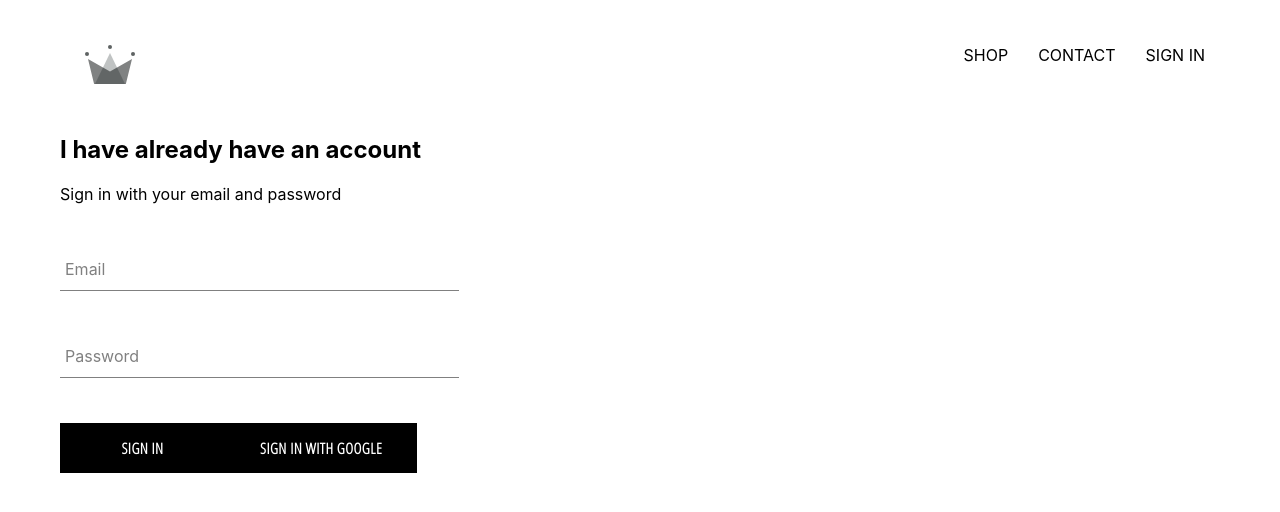
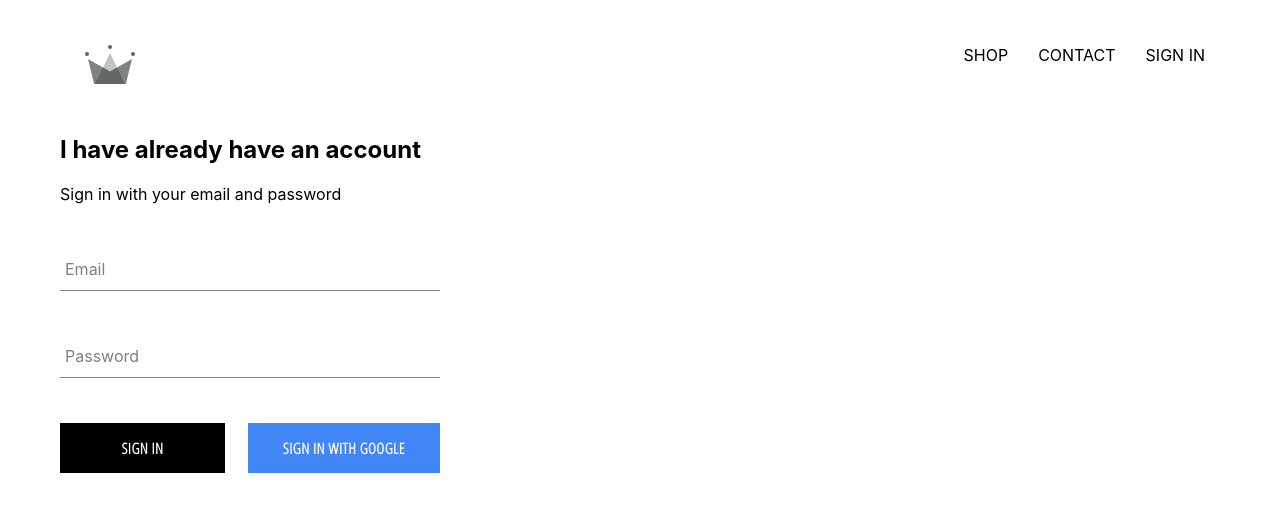
Before and after one commit to Fangyu-Zhou/E-commerce, a React (Create React App) app: page /signin in a window 1280 px wide. Shown: the top 512 px of the page. Built offline with nearby package versions, Linux system fonts and the light colour scheme; no server answers.

Commit message:
added styling for sign in with google button and box-sizing for universal items

```diff
--- a/src/App.css
+++ b/src/App.css
@@ -7,3 +7,7 @@ a {
     text-decoration: none;
     color: black;
 }
+
+* {
+    box-sizing: border-box;
+}
--- a/src/components/sign-in/sign-in.jsx
+++ b/src/components/sign-in/sign-in.jsx
@@ -55,8 +55,10 @@ class SignIn extends React.Component {
                         required
                     />
 
-                    <Custombutton type='submit'> Sign in </Custombutton>
-                    <Custombutton onClick={SignInWithGoogle}> Sign in with Google</Custombutton>
+                    <div className='buttons'>
+                        <Custombutton type='submit'> Sign in </Custombutton>
+                        <Custombutton onClick={SignInWithGoogle} isGoogleSignIn> Sign in with Google</Custombutton>
+                    </div>
                 </form>
             </div>
         );
--- a/src/components/sign-in/sign-in.scss
+++ b/src/components/sign-in/sign-in.scss
@@ -1,9 +1,14 @@
 .sign-in {
-  width: 30vw;
+  width: 380px;
   display: flex;
   flex-direction: column;
 
   .title {
     margin: 10px 0;
   }
+
+  .buttons {
+    display: flex;
+    justify-content: space-between;
+  }
 }
--- a/src/components/wigets/custom-button/custom-button.jsx
+++ b/src/components/wigets/custom-button/custom-button.jsx
@@ -2,8 +2,8 @@ import React from 'react';
 
 import './custom-button.scss';
 
-const Custombutton = ({children, ...otherProps}) => (
-    <button className='custom-button' {...otherProps}>
+const Custombutton = ({children, isGoogleSignIn, ...otherProps}) => (
+    <button className={`custom-button ${isGoogleSignIn ? 'google-sign-in' : ''}`} {...otherProps}>
         {children}
     </button>
 );
--- a/src/components/wigets/custom-button/custom-button.scss
+++ b/src/components/wigets/custom-button/custom-button.scss
@@ -19,4 +19,14 @@
     color: black;
     border: 1px solid black;
   }
+
+  &.google-sign-in {
+    background-color: #4285f4;
+    color: white;
+
+    &:hover {
+      background-color: #357ae8;
+      border: none;
+    }
+  }
 }
```
Also changed, not shown: 1 other file (tests, documents, lock files or other folders).
